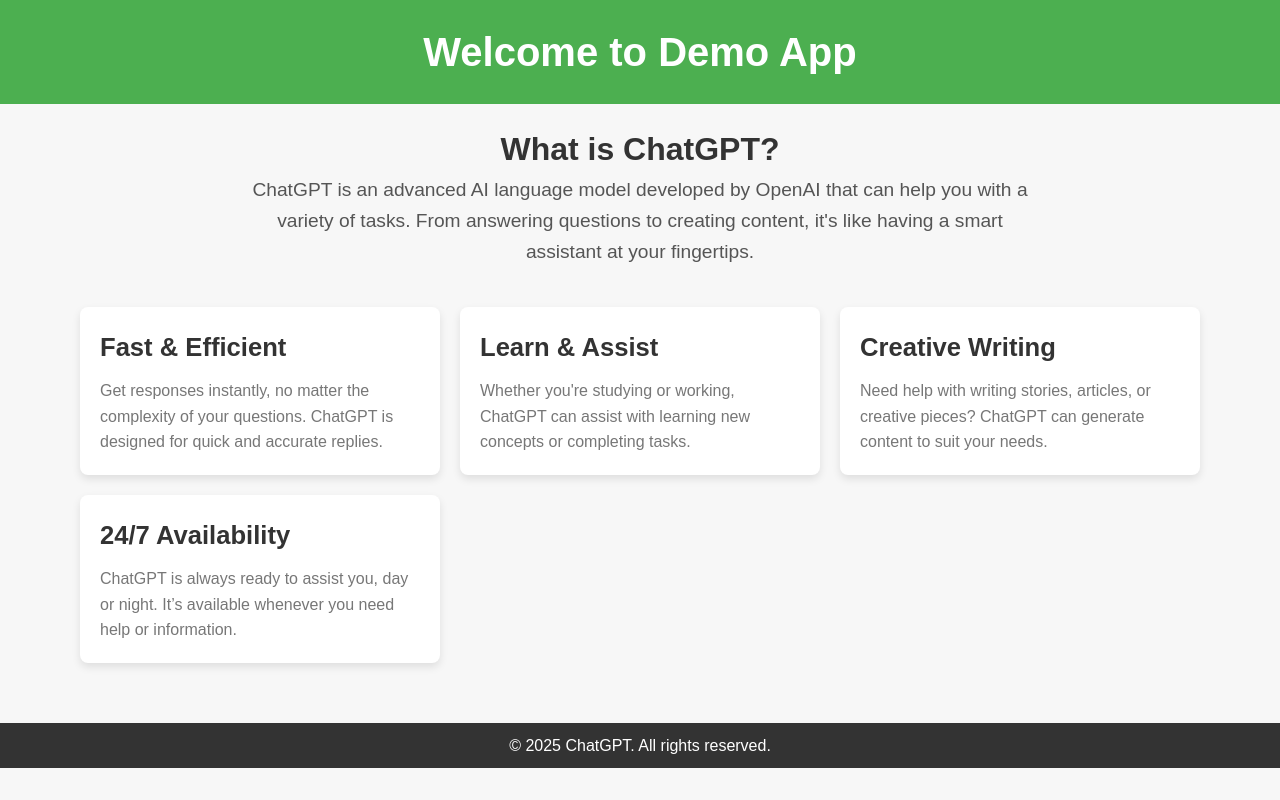
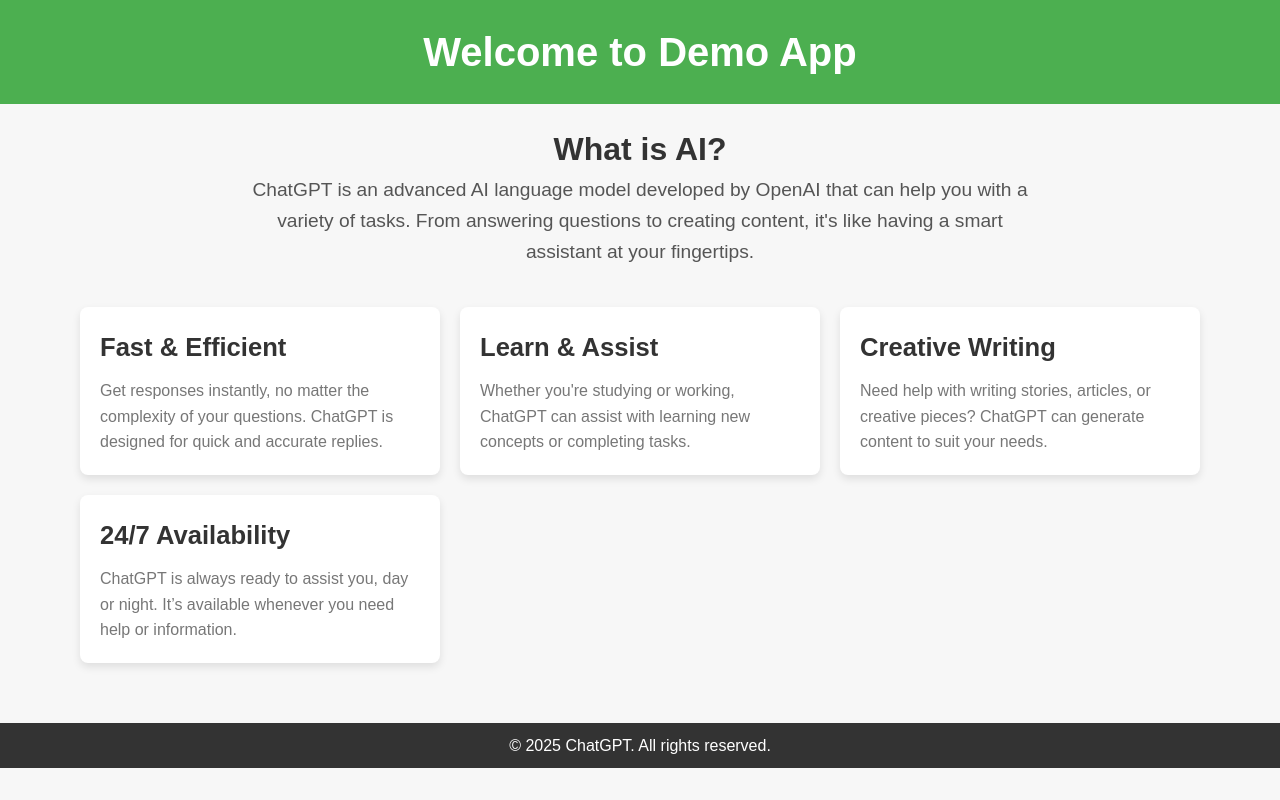
Before and after one commit to sidtm521/DockerWithIndex, a plain HTML site: page index.html in a window 1280 px wide. Drawn offline with Linux system fonts and the light colour scheme.

Commit message:
header changes

```diff
--- a/index.html
+++ b/index.html
@@ -134,7 +134,7 @@
 
     <div class="container">
         <section class="intro">
-            <h2>What is ChatGPT?</h2>
+            <h2>What is AI?</h2>
             <p>ChatGPT is an advanced AI language model developed by OpenAI that can help you with a variety of tasks. From answering questions to creating content, it's like having a smart assistant at your fingertips.</p>
         </section>
 
```
